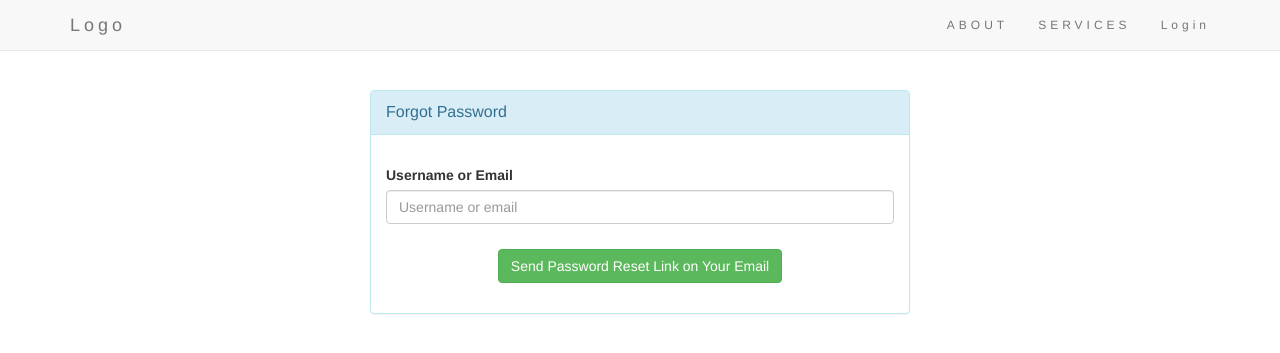
After one commit to vhchaudhary/vhc_django, a Django app: page /forgot_password in a window 1280 px wide. The commit adds this page. Shown: the top 353 px of the page. Run offline with Django 3.2, Linux system fonts and the light colour scheme; some libraries are stand-ins or nearby versions.

Commit message:
[ADD/IMP]Added forgot password view

```diff
--- a/fees_management/urls.py
+++ b/fees_management/urls.py
@@ -5,6 +5,10 @@ from . import views
 
 urlpatterns = [
     path('login', views.log_in, name='login'),
+    path('logout', views.log_out, name='logout'),
     path('get_branches', views.get_branches, name='get_branches'),
     path('register', views.register, name='register'),
+    path('forgot_password', views.forgot_password, name="forgot_password"),
+    path('send_pass_reset_mail', views.send_pass_reset_mail, name="send_pass_reset_mail"),
+    path('pay_fee', views.pay_fee, name='pay_fee'),
 ]
--- a/fees_management/views.py
+++ b/fees_management/views.py
@@ -2,11 +2,14 @@ import pdb
 from django.contrib.auth import authenticate, login, logout
 from django.http import JsonResponse, HttpResponse
 from django.shortcuts import render
-from . models import *
+from django.db.models import Q
+from django.core.mail import EmailMessage
+
+from vhc_project import settings
+from .models import *
 
 
 def log_in(request):
-
     if request.method == 'POST':
         user_name = request.POST.get('username')
         password = request.POST.get('password')
@@ -15,23 +18,23 @@ def log_in(request):
         # pdb.set_trace()
         if user is not None:
             login(request, user)
-            return HttpResponse("Login Success")
+            pdb.set_trace()
+            return render(request, 'fees/pay_fee.html', {'user': user})
         else:
             return HttpResponse("Login Failed")
-
 
     institutes = Institute.objects.all().values()
     courses = Course.objects.all().values()
 
-    return render(request, 'fees/login.html', {'institutes': institutes, 'courses':courses})
+    return render(request, 'fees/login.html', {'institutes': institutes, 'courses': courses})
 
 
 def log_out(request):
     logout(request)
+    return render(request, 'fees/login.html')
 
 
 def register(request):
-
     if request.method == 'POST':
         username = request.POST.get('username')
         email = request.POST.get('email')
@@ -44,8 +47,8 @@ def register(request):
         address = request.POST.get('address')
         dob = request.POST.get('dob')
 
-        user = Student.objects.create_user(username=username, email=email, password=password, enr_no=enr_no, first_name=fname,
-                                                last_name=lname, branch=branch, course=course, address=address, dob=dob)
+        user = Student.objects.create_user(username=username, email=email, password=password, enr_no=enr_no,
+                                           first_name=fname, last_name=lname, branch=branch, course=course, address=address, dob=dob)
         # pdb.set_trace()
         user.save()
 
@@ -56,5 +59,30 @@ def get_branches(request):
     if request.method == 'POST':
         if request.POST.get('id'):
             branches = Branch.objects.filter(institute=int(request.POST['id']))
-        json_data = {'branches': {b.id:b.name for b in branches}}
+        json_data = {'branches': {b.id: b.name for b in branches}}
         return JsonResponse(json_data)
+
+
+def forgot_password(request):
+    return render(request, 'fees/forgot_password.html')
+
+
+def send_pass_reset_mail(request):
+    if request.method == 'POST' and request.is_ajax():
+        name = request.POST.get('username')
+
+        try:
+            user = User.objects.get(Q(username=name) | Q(email=name))
+            email_msg = "This is test message for reset password"
+            email = EmailMessage("Reset Password", email_msg, settings.EMAIL_HOST_USER, [user.email])
+            email.send()
+
+            return JsonResponse({'success': True})
+
+        except User.DoesNotExist:
+
+            return JsonResponse({'success': False})
+
+
+def pay_fee(request):
+    return render(request, 'fees/pay_fee.html')
--- a/static/css/main.css
+++ b/static/css/main.css
@@ -0,0 +1,18 @@
+.navbar {
+    margin-bottom: 0;
+    z-index: 9999;
+    border: 0;
+    font-size: 12px !important;
+    line-height: 1.42857143 !important;
+    letter-spacing: 4px;
+    border-radius: 0;
+}
+.navbar li a, .navbar .navbar-brand {
+
+}
+.navbar-nav li a:hover, .navbar-nav li.active a {
+
+}
+.navbar-default .navbar-toggle {
+
+}
--- a/static/js/main.js
+++ b/static/js/main.js
@@ -9,6 +9,27 @@ $(document).ready(function(){
         $('#signupbox').hide();
     });
 
+    $(document).on("submit", "#fr_pass_form", function(e){
+        e.preventDefault()
+
+        $.ajax({
+            type: "POST",
+            url: "/send_pass_reset_mail",
+            data: $(this).serialize(),
+            dataType: 'json',
+
+            success: function(response){
+                if(response.success){
+                    $('#lbl_pass_reset_info').show();
+                }
+                else{
+                    $('#lbl_pass_reset_info').show();
+                    $('#lbl_pass_reset_info').text('Enter Valid username or email');
+                }
+            }
+        });
+    });
+
     $(document).on("change", "#inst", function(){
         csrftoken = getCookie('csrftoken');
         select = $('#branch');
@@ -17,7 +38,7 @@ $(document).ready(function(){
             type: "POST",
             url: "/get_branches",
             data: {id : $(this).val(), 'csrfmiddlewaretoken': csrftoken},
-            'dataType': 'json',
+            dataType: 'json',
             success: function(response){
                 $.each(response.branches, function(id, val){
                     select.append(new Option(val, id, true, true));
--- /dev/null
+++ b/templates/fees/forgot_password.html
@@ -0,0 +1,62 @@
+<!DOCTYPE html>
+{% load staticfiles %}
+<html>
+    <head>
+        <title>Login</title>
+        <link rel="stylesheet" type="text/css" href="{% static 'css/main.css' %}">
+        <link href="//netdna.bootstrapcdn.com/bootstrap/3.1.0/css/bootstrap.min.css" rel="stylesheet" id="bootstrap-css">
+        <script src="//code.jquery.com/jquery-1.11.1.min.js"></script>
+        <script src="//netdna.bootstrapcdn.com/bootstrap/3.1.0/js/bootstrap.min.js"></script>
+    </head>
+
+    <body>
+
+        <nav class="navbar navbar-default navbar-fixed-top">
+            <div class="container">
+                <div class="navbar-header">
+                    <button type="button" class="navbar-toggle" data-toggle="collapse" data-target="#myNavbar">
+                        <span class="icon-bar"></span>
+                        <span class="icon-bar"></span>
+                        <span class="icon-bar"></span>
+                    </button>
+                    <a class="navbar-brand" href="#">Logo</a>
+                </div>
+                <div class="collapse navbar-collapse" id="myNavbar">
+                    <ul class="nav navbar-nav navbar-right">
+                        <li><a href="#about">ABOUT</a></li>
+                        <li><a href="#services">SERVICES</a></li>
+                        <li><a href="/login">Login</a></li>
+                    </ul>
+                </div>
+            </div>
+        </nav>
+
+        <br><br>
+        <div class="container">
+            <div style="margin-top:50px;" class="mainbox col-md-6 col-md-offset-3 col-sm-8 col-sm-offset-2">
+                <div class="panel panel-info" >
+                    <div class="panel-heading">
+                        <div class="panel-title">Forgot Password</div>
+                    </div>
+
+                    <div style="padding-top:30px" class="panel-body" >
+                        <form id="fr_pass_form" method="post">
+                            {% csrf_token %}
+                            <div style="margin-bottom: 25px" class="form-group">
+                                <label for="username">Username or Email</label>
+                                <input id="username" type="text" class="form-control" name="username" value="" placeholder="Username or email" required>
+                            </div>
+                            <div style="margin-top:10px" class="form-group text-center">
+                                <button id="btn_send_email" type="submit" class="btn btn-success">Send Password Reset Link on Your Email </button>
+                            </div>
+                            <div style="margin-top:15px" class="form-group text-center">
+                                <label hidden id="lbl_pass_reset_info">Password reset link sent on your Email id</label>
+                            </div>
+                        </form>
+                    </div>
+                </div>
+            </div>
+        </div>
+        <script src="{% static 'js/main.js' %}"></script>
+    </body>
+</html>
```
Also changed, not shown: fees_management/admin.py (+14 -0 lines), templates/fees/login.html (+33 -11 lines), templates/fees/pay_fee.html (added, +63 -0 lines), vhc_project/settings.py (+8 -0 lines), fees_management/migrations/0001_initial.py (added), fees_management/migrations/0002_auto_20181005_1059.py (added).
